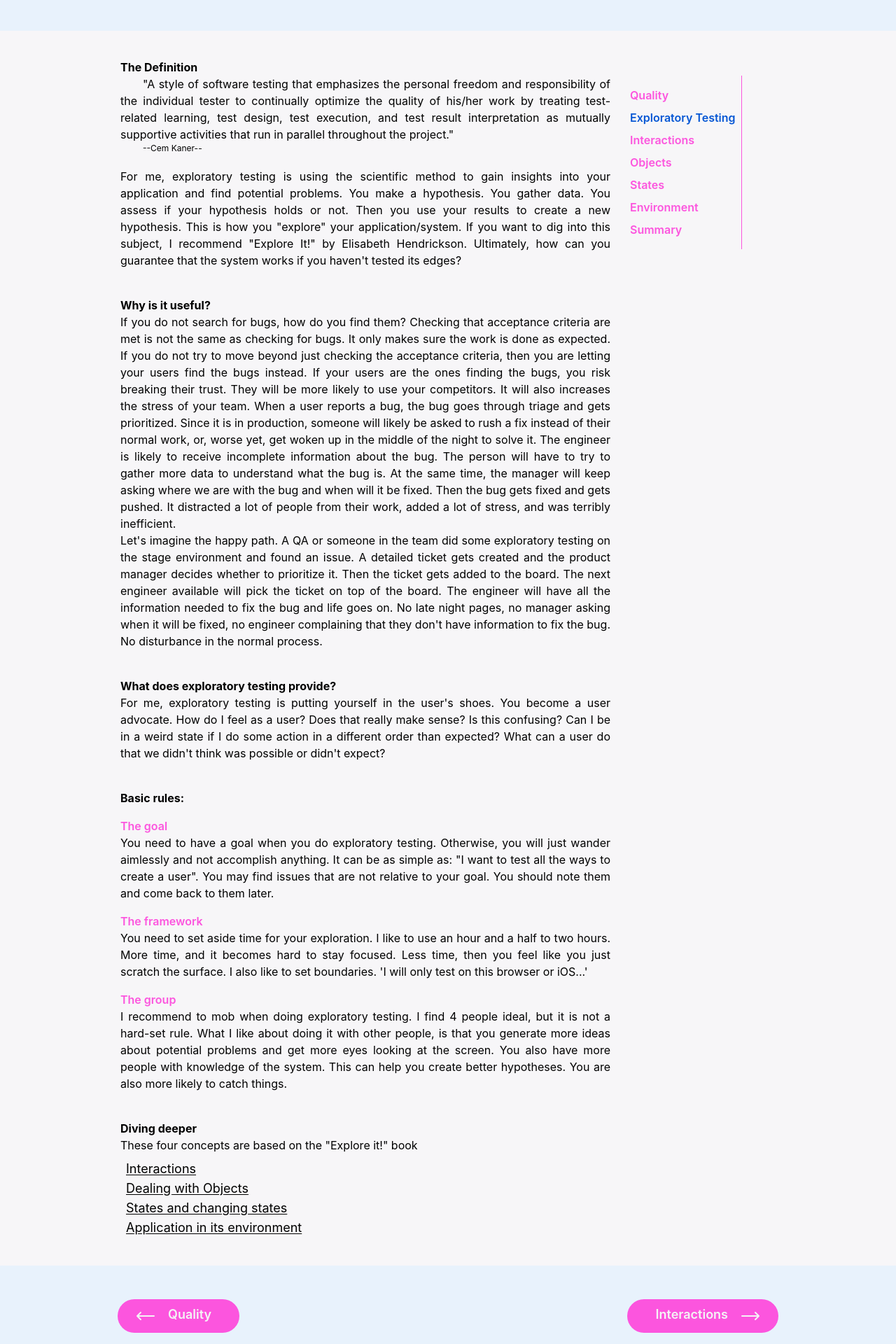
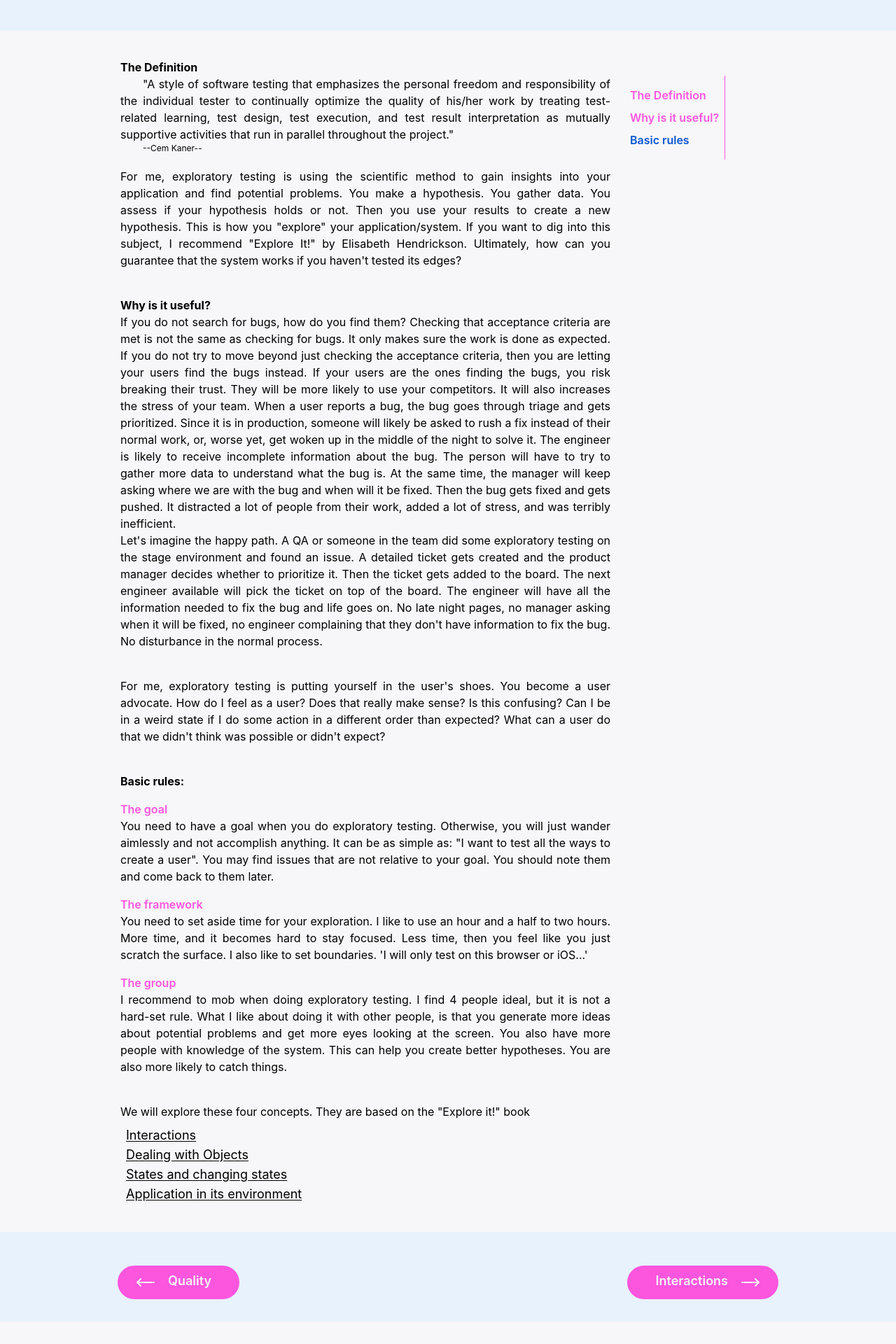
Before and after one commit to willot/Quality, a React (Create React App) app: page /exploratoryTesting in a window 1280 px wide. Shown: the part 360-2280 px from the top of the page at 70% size. After the commit the page ends 2248 px from the top, so only its background shows below. Built offline with nearby package versions, Linux system fonts and the light colour scheme.

Commit message:
add more section navbar to some page and fix some issue on small page

```diff
--- a/src/components/LayoutWrapper.tsx
+++ b/src/components/LayoutWrapper.tsx
@@ -59,7 +59,7 @@ export const LayoutWrapper = ({
                 text: "Interactions",
                 link: "/interactions"
             },
-            listSection: [],
+            listSection: ["The-Definition", "Why-is-it-useful?", "Basic-rules"],
             title: "Exploratory testing ",
             subTitle: "Introduction to exploratory testing."
         },
@@ -72,7 +72,7 @@ export const LayoutWrapper = ({
                 text: "Objects",
                 link: "/objects"
             },
-            listSection: [],
+            listSection: ["Play-with-the-URL", "Use-your-keyboard"],
             title: "Interaction with your application",
             subTitle: "Explaining how to change the way you interact with your application to find issues and bugs.",
         },
@@ -215,6 +215,16 @@ export const LayoutWrapper = ({
                     <>{GenerateListOfLink(buttonFlow.quality.listSection)}</>
                 )
             }
+            case "exploratoryTesting" : {
+                return (
+                    <>{GenerateListOfLink(buttonFlow.exploratoryTesting.listSection)}</>
+                )
+            }
+            case "interactions" : {
+                return (
+                    <>{GenerateListOfLink(buttonFlow.interactions.listSection)}</>
+                )
+            }
             default : {
                 return listOfLink();
             }
--- a/src/hooks/ShowSectionHook.tsx
+++ b/src/hooks/ShowSectionHook.tsx
@@ -22,7 +22,7 @@ export const ShowSectionHook = (clickedSection: boolean, setIsClickedSection: (v
 
             const bottom = Math.ceil(window.innerHeight + window.scrollY) >= document.documentElement.scrollHeight
 
-            if (bottom) {
+            if (bottom && lastSectionId !=="") {
                 setIdVisible(lastSectionId);
 
             }
--- a/src/pages/ExploratoryTesting.tsx
+++ b/src/pages/ExploratoryTesting.tsx
@@ -7,15 +7,14 @@ export const ExploratoryTesting = () => {
     const {pathname} = useLocation();
     const [idVisible, setIdVisible] = useState("");
     const [clickedSection, setIsClickedSection] = useState(false);
-    const ref1 = ShowSectionHook(clickedSection, setIsClickedSection, setIdVisible, window, "Value-of-tests");
-    const ref2 = ShowSectionHook(clickedSection, setIsClickedSection, setIdVisible, window, "Value-of-tests");
-    const ref3 = ShowSectionHook(clickedSection, setIsClickedSection, setIdVisible, window, "Value-of-tests");
-    const ref4 = ShowSectionHook(clickedSection, setIsClickedSection, setIdVisible, window, "Value-of-tests");
-    const ref5 = ShowSectionHook(clickedSection, setIsClickedSection, setIdVisible, window, "Value-of-tests");
+    const ref1 = ShowSectionHook(clickedSection, setIsClickedSection, setIdVisible, window, "Basic-rules");
+    const ref2 = ShowSectionHook(clickedSection, setIsClickedSection, setIdVisible, window, "");
+    const ref4 = ShowSectionHook(clickedSection, setIsClickedSection, setIdVisible, window, "");
 
     useEffect(() => {
         document.title = 'Exploratory Testing';
         window.scrollTo(0, 0);
+        setIdVisible("The-Definition");
     }, [pathname]);
 
     return (
@@ -24,7 +23,7 @@ export const ExploratoryTesting = () => {
                            setIsClickedSection={setIsClickedSection}>
                 <section className="bg-white-bg h-full text-black text-justify py-10 px-1">
                     <section className="pb-10">
-                        <h2 className="font-bold" ref={ref1.ref} id="definition">The Definition</h2>
+                        <h2 className="font-bold" ref={ref1.ref} id="The-Definition">The Definition</h2>
                         <p className="indent-8"> "A style of software testing that emphasizes the personal freedom and
                             responsibility of the individual tester to continually optimize the quality of his/her work
                             by
@@ -40,7 +39,7 @@ export const ExploratoryTesting = () => {
                             system works if you haven't tested its edges?</p>
                     </section>
                     <section className="pb-10">
-                        <h2 className="font-bold" ref={ref2.ref} id="useful">Why is it useful?</h2>
+                        <h2 className="font-bold" ref={ref2.ref} id="Why-is-it-useful?">Why is it useful?</h2>
                         <p>If you do not search for bugs, how do you find them? Checking that acceptance criteria are met
                             is not the same as checking for bugs. It only makes sure the work is done as expected. If you do not
                             try to move beyond just checking the acceptance criteria, then you are letting your users
@@ -64,14 +63,13 @@ export const ExploratoryTesting = () => {
                             disturbance in the normal process.</p>
                     </section>
                     <section className="pb-10">
-                        <h2 className="font-bold" ref={ref3.ref} id={"exploratory-testing-provide"}>What does exploratory testing provide?</h2>
                         <p>For me, exploratory testing is putting yourself in the user's shoes. You become a user
                             advocate. How do I feel as a user? Does that really make sense? Is this confusing? Can I be
                             in a weird state if I do some action in a different order than expected? What can a user do
                             that we didn't think was possible or didn't expect?</p>
                     </section>
                     <section>
-                        <h2 className="font-bold" ref={ref4.ref} id="basic-rules">Basic rules:</h2>
+                        <h2 className="font-bold" ref={ref4.ref} id="Basic-rules">Basic rules:</h2>
                         <h3 className="text-pink font-semibold pt-4">The goal</h3>
                         <p>You need to have a goal when you do exploratory testing. Otherwise, you will just wander
                             aimlessly and not accomplish anything. It can be as simple as: "I want to test all the ways
@@ -89,9 +87,8 @@ export const ExploratoryTesting = () => {
                             people with knowledge of the system. This can help you create better hypotheses. You are
                             also more likely to catch things.</p>
                     </section>
-                    <section>
-                        <h2 className="font-bold pt-10" ref={ref5.ref} id="diving-deeper">Diving deeper</h2>
-                        <p className="pb-2">These four concepts are based on the "Explore it!" book</p>
+                    <section className="pt-10">
+                        <p className="pb-2">We will explore these four concepts. They are based on the "Explore it!" book</p>
                         <ul>
                             <Link to="/interactions" className="text-lg underline underline-offset-2 px-2">
                                 Interactions
--- a/src/pages/Home.tsx
+++ b/src/pages/Home.tsx
@@ -1,4 +1,4 @@
-import {useState} from "react";
+import {useEffect, useState} from "react";
 import {ExampleButton} from "../components/ExampleButton";
 import {ExampleButtonNotAccessible} from "../components/ExampleButtonNotAccessible";
 import {ShowSectionHook} from "../hooks/ShowSectionHook";
@@ -6,18 +6,25 @@ import {ShowSectionHook} from "../hooks/ShowSectionHook";
 import {Prism as SyntaxHighlighter} from 'react-syntax-highlighter';
 import {xonokai} from "react-syntax-highlighter/dist/cjs/styles/prism";
 import {LayoutWrapper} from "../components/LayoutWrapper";
+import {useLocation} from "react-router-dom";
 
 export const Home = () => {
     const [textDetails, setTextDetails] = useState("");
     const [idVisible, setIdVisible] = useState("");
-    const [clickedSection, setIsClickedSection] = useState(false)
+    const [clickedSection, setIsClickedSection] = useState(false);
 
     // hook to find where the user is located in this page
     const ref1 = ShowSectionHook(clickedSection, setIsClickedSection, setIdVisible, window, "Value-of-tests");
-    const ref2 = ShowSectionHook(clickedSection, setIsClickedSection, setIdVisible, window, "Value-of-tests");
-    const ref3 = ShowSectionHook(clickedSection, setIsClickedSection, setIdVisible, window, "Value-of-tests");
-    const ref4 = ShowSectionHook(clickedSection, setIsClickedSection, setIdVisible, window, "Value-of-tests");
-    const ref5 = ShowSectionHook(clickedSection, setIsClickedSection, setIdVisible, window, "Value-of-tests");
+    const ref2 = ShowSectionHook(clickedSection, setIsClickedSection, setIdVisible, window, "");
+    const ref3 = ShowSectionHook(clickedSection, setIsClickedSection, setIdVisible, window, "");
+    const ref4 = ShowSectionHook(clickedSection, setIsClickedSection, setIdVisible, window, "");
+    const ref5 = ShowSectionHook(clickedSection, setIsClickedSection, setIdVisible, window, "");
+
+    const {pathname} = useLocation();
+    useEffect(() => {
+        window.scrollTo(0, 0);
+        setIdVisible("Dictionary-definition")
+    }, [pathname]);
 
     const details = () => {
         if (textDetails === "") {
--- a/src/pages/Interactions.tsx
+++ b/src/pages/Interactions.tsx
@@ -2,16 +2,22 @@ import {Link, useLocation} from "react-router-dom";
 import {ShoppingCartIcon} from "@heroicons/react/20/solid";
 import {useEffect, useState} from "react";
 import {LayoutWrapper} from "../components/LayoutWrapper";
+import {ShowSectionHook} from "../hooks/ShowSectionHook";
 
 export const Interactions = () => {
     const [buttonIndex, setButtonIndex] = useState<string>("");
     const [idVisible, setIdVisible] = useState("");
-    const [, setIsClickedSection] = useState(false);
+    const [clickedSection, setIsClickedSection] = useState(false);
+
+    const ref1 = ShowSectionHook(clickedSection, setIsClickedSection, setIdVisible, window, "");
+    const ref2 = ShowSectionHook(clickedSection, setIsClickedSection, setIdVisible, window, "");
+
 
     const {pathname} = useLocation();
     useEffect(() => {
         document.title = 'Exploratory Testing-Interactions';
         window.scrollTo(0, 0);
+        setIdVisible("Play-with-the-URL");
     }, [pathname]);
 
     const buttonMessage = () => {
@@ -49,7 +55,7 @@ export const Interactions = () => {
                         interact with the application you are exploring:
                     </p>
                     <section className="py-10">
-                        <h2 className="font-bold">Play with the URL</h2>
+                        <h2 className="font-bold" ref={ref1.ref} id="Play-with-the-URL">Play with the URL</h2>
                         <p>Did you ever try to mess with the URL? Click on the link below or, better yet, try to play
                             with the
                             URL of this page. This is a simple app, but sometimes the URL contains ids or parameters. It
@@ -66,7 +72,7 @@ export const Interactions = () => {
                         </Link>
                     </section>
                     <section className="pb-10">
-                        <h2 className="font-bold">Use your keyboard</h2>
+                        <h2 className="font-bold" ref={ref2.ref} id="Use-your-keyboard">Use your keyboard</h2>
                         <p>A lot of people use their keyboards to navigate into applications. Using a keyboard can have
                             a
                             huge impact on your interaction with an application. These are examples of what can go wrong
```
